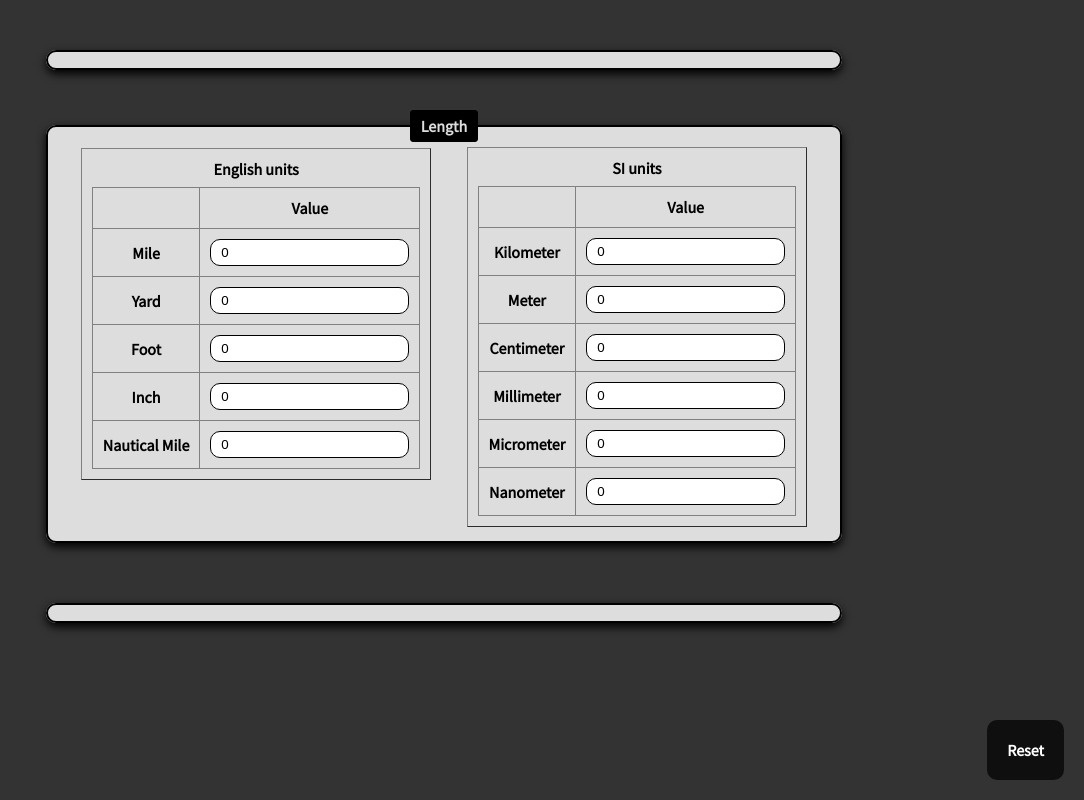
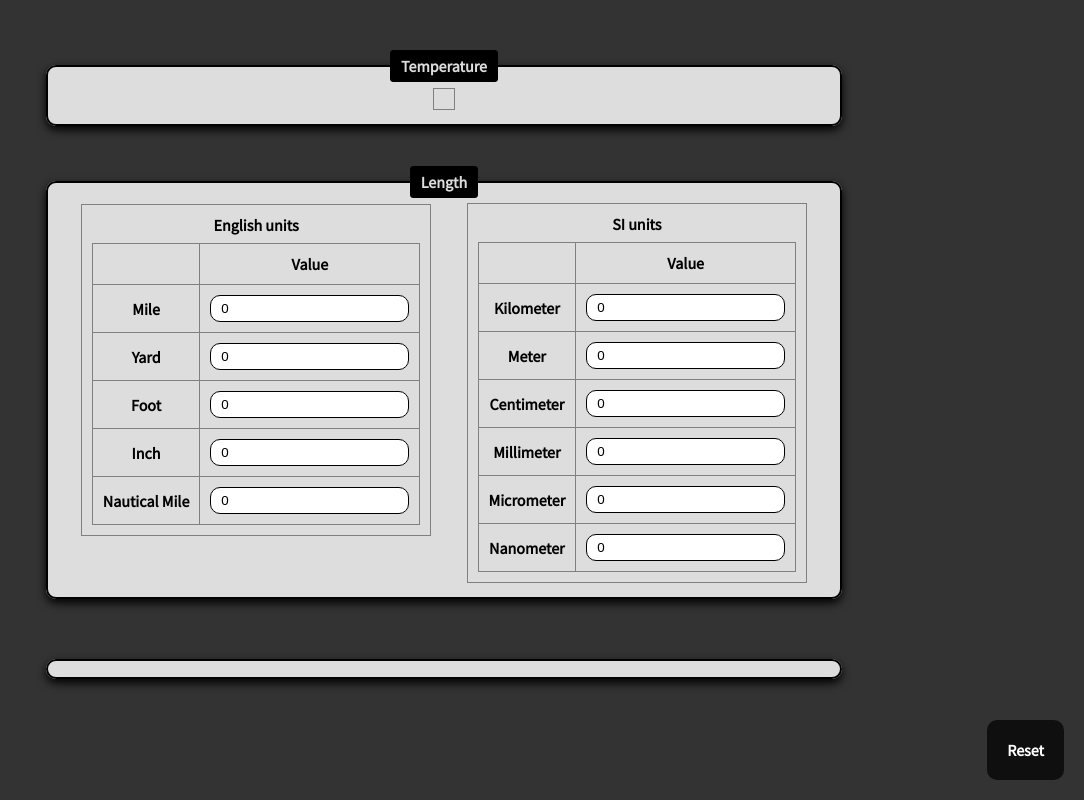
Before and after one commit to Coolfission/Coolfission.github.io, a PHP site: page /converter/convert.html in a window 1280 px wide. Shown: the whole page, without its empty margins (196-1280 px from the left). Run offline with PHP 8.4, Linux system fonts and the light colour scheme; some libraries are stand-ins or nearby versions.

Commit message:
changing border style

```diff
--- a/converter/convert.css
+++ b/converter/convert.css
@@ -52,8 +52,9 @@ table {
   border-collapse: collapse;
   padding: 10px;
   margin: 0px 1em;
+  border-style: solid;
 }
-#table1 {
+#table-move_length {
   margin-bottom: 47px;
 }
 td, th, tr {
--- a/converter/convert.html
+++ b/converter/convert.html
@@ -13,11 +13,17 @@
 
 <body>
 
-<br><br><fieldset></fieldset><br>
+<br/><br/>
+<fieldset id="temperature">
+<legend>Temperature</legend>
+<table border="1">
+</table>
+</fieldset>
+<br/>
 
 <fieldset id="length">
 <legend>Length</legend>
-<table id="table1" border="1">
+<table id="table-move_length" border="1">
 <thead></thead>
 <caption>
   <strong>English units</strong>
@@ -58,7 +64,7 @@
 </tbody>
 </table>
 
-<table id="table2" border="1">
+<table border="1">
 <thead></thead>
 <caption>
   <strong>SI units</strong>
```
